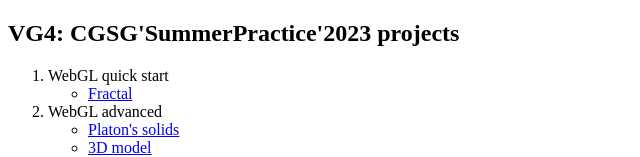
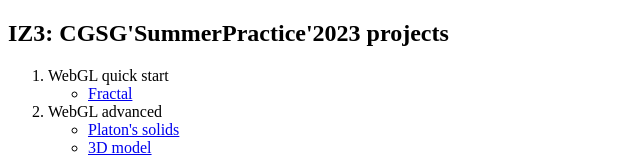
Before and after one commit to cgsgiz3/cgsgiz3.github.io, a plain HTML site: page index.html in a window 1280 px wide. Shown: the top 157 px of the page, without its empty margins (0-640 px from the left). Drawn offline with Linux system fonts and the light colour scheme.

Commit message:
Update index.html

```diff
--- a/index.html
+++ b/index.html
@@ -1,11 +1,11 @@
 <!DOCTYPE html>
 <html>
 <head>
-  <title>VG4: CGSG'SummerPractice'2023</title>
+  <title>IZ3: CGSG'SummerPractice'2023</title>
   <meta charset="utf-8" />
 </head>
 <body>
-  <h2>VG4: CGSG'SummerPractice'2023 projects</h2>
+  <h2>IZ3: CGSG'SummerPractice'2023 projects</h2>
   <ol>
     <li>WebGL quick start
       <ul>
```
